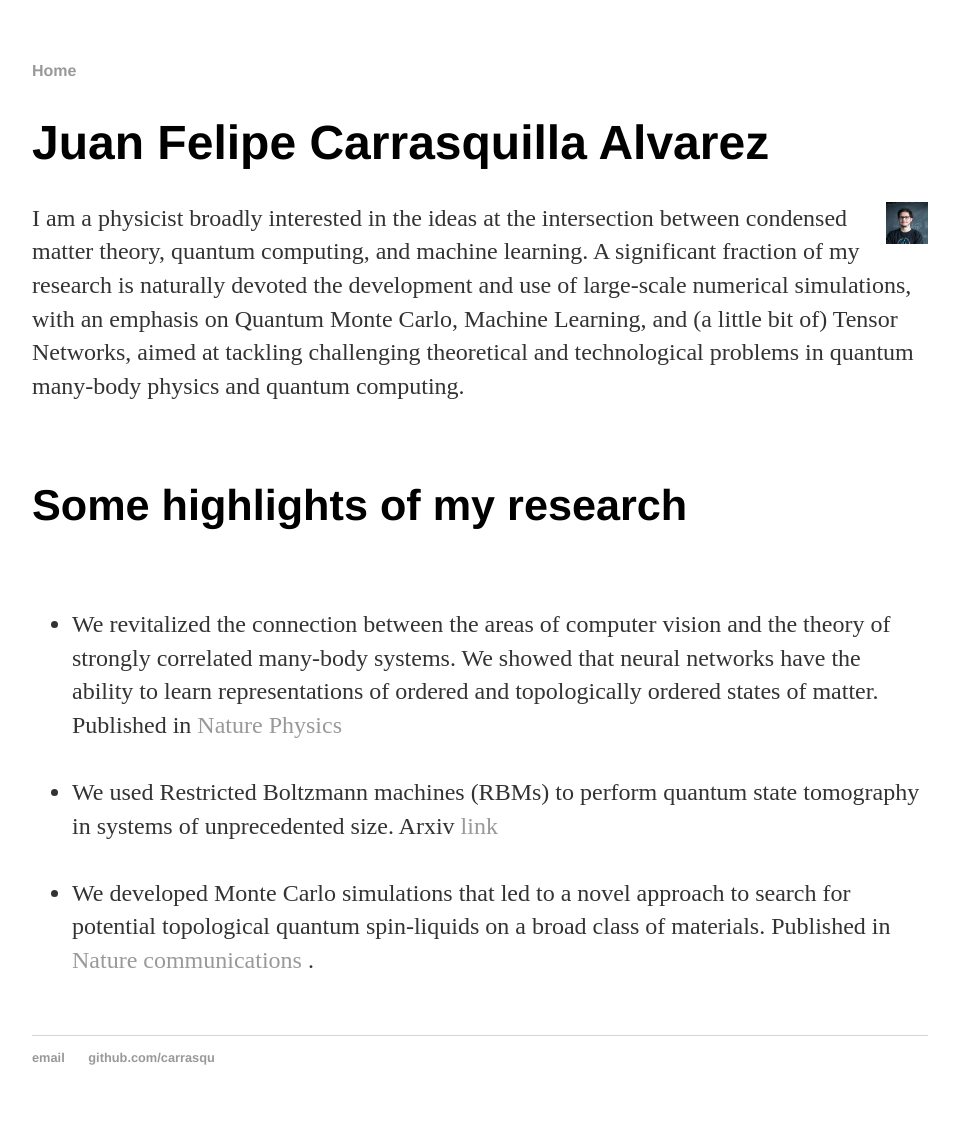
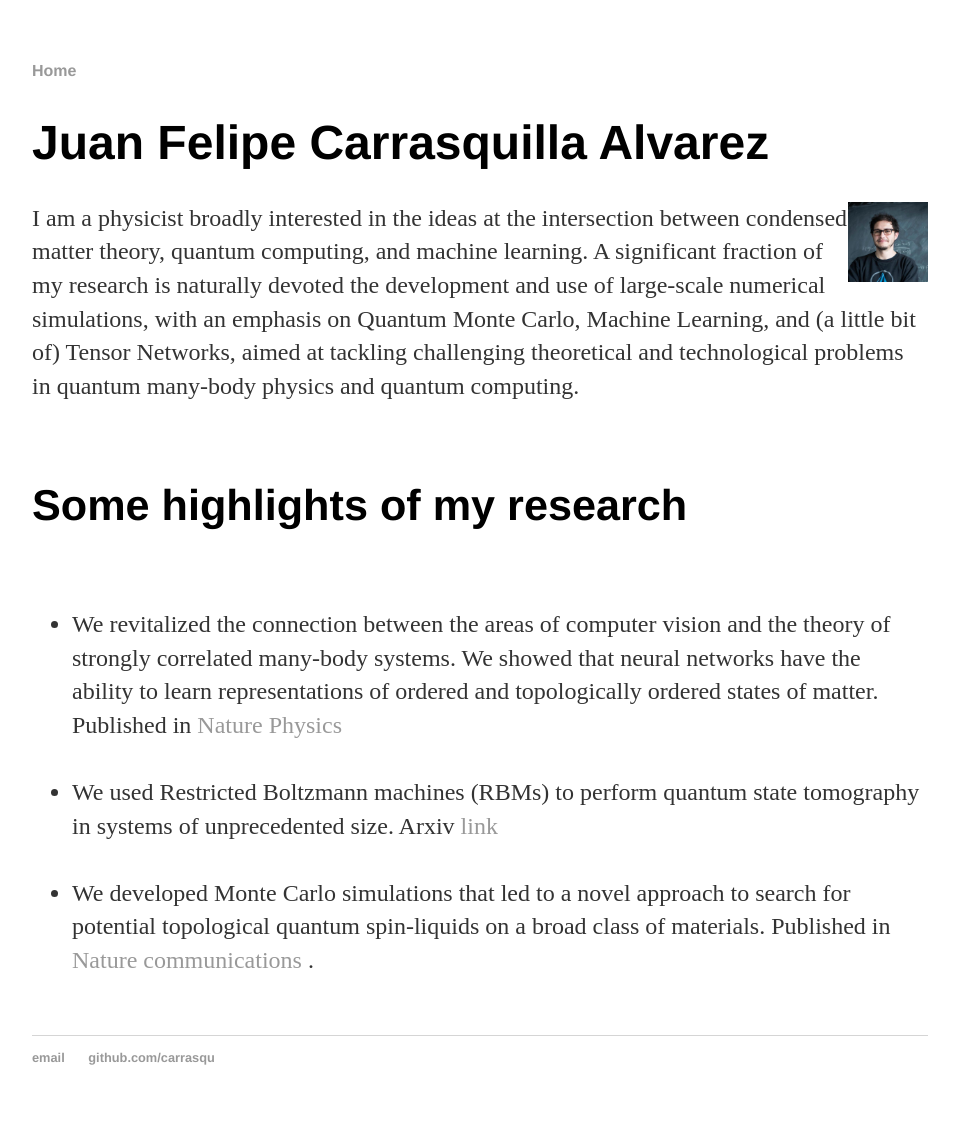
Before and after one commit to carrasqu/carrasqu.github.io, a Jekyll site: the page built from index.html, in a window 1280 px wide. Shown: the whole page, without its empty margins (160-1119 px from the left). Built offline with Jekyll 4.4.1, drawn with Linux system fonts in a browser that asks for light colours.

Commit message:
index again

```diff
--- a/index.html
+++ b/index.html
@@ -5,7 +5,7 @@ title: Juan Felipe Carrasquilla Alvarez
 <div class="blurb">
 	<h1>Juan Felipe Carrasquilla Alvarez</h1>
         <!--<IMG STYLE="position:absolute; TOP:35px; LEFT:570px; WIDTH:70px; HEIGHT:70px" SRC="images/9661833.jpeg">-->
-        <img src="images/9661833.jpeg" alt="Smiley face" style="float:right;width:42px;height:42px;">
+        <img src="images/9661833.jpeg" alt="Smiley face" style="float:right;width:80px;height:80px;">
 	<p> I am a physicist broadly interested in the ideas at the intersection between condensed matter theory, quantum computing, and machine learning. A significant fraction of my research is naturally devoted the development and use of large-scale numerical simulations, with an emphasis on Quantum Monte Carlo, Machine Learning, and (a little bit of) Tensor Networks, aimed at tackling challenging theoretical and technological problems in quantum many-body physics and quantum computing.</p> <br />
 
 
```
